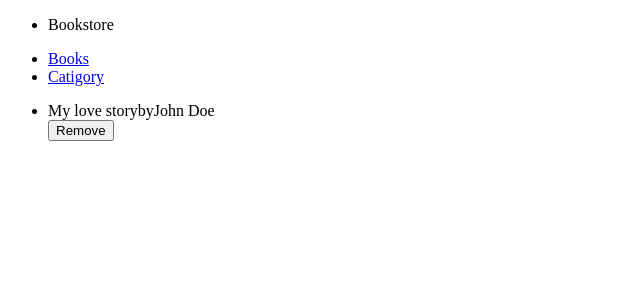
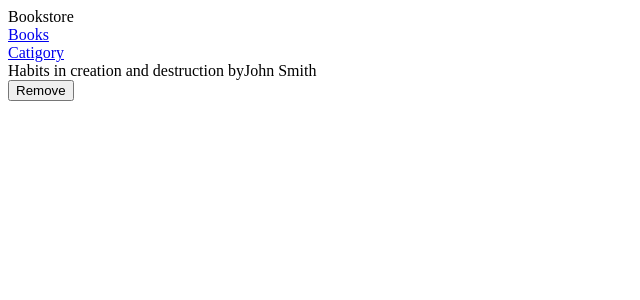
Before and after one commit to Ibizugbe/bookstore, a React (Create React App) app: page / in a window 1280 px wide. Shown: the top 300 px of the page, without its empty margins (0-640 px from the left). Built offline with nearby package versions, Linux system fonts and the light colour scheme.

Commit message:
fix linter errors

```diff
--- a/src/App.css
+++ b/src/App.css
@@ -0,0 +1,5 @@
+ul {
+  padding: 0;
+  margin: 0;
+  list-style-type: none;
+}
--- a/src/components/Book.js
+++ b/src/components/Book.js
@@ -4,6 +4,7 @@ function Book(props) {
   return (
     <div className="book">
       {props.title}
+      {' '}
       by
       {props.author}
     </div>
--- a/src/components/BookContainer.js
+++ b/src/components/BookContainer.js
@@ -2,12 +2,17 @@ import React from 'react';
 import Book from './Book';
 
 function BookContainer() {
+  const books = {
+    title: 'Habits in creation and destruction',
+    author: 'John Smith',
+  };
   return (
     <main>
       <div className="book-container">
         <ul>
           <li className="book-item">
-            <Book author="John Doe" title="My love story" />
+
+            <Book author={books.author} title={books.title} />
             <button className="remove">Remove</button>
           </li>
         </ul>
--- a/src/components/Catigory.js
+++ b/src/components/Catigory.js
@@ -2,7 +2,7 @@ import React from 'react';
 
 function Catigory() {
   return (
-    <button>Check Status</button>
+    <button type="button">Check Status</button>
   );
 }
 
```
